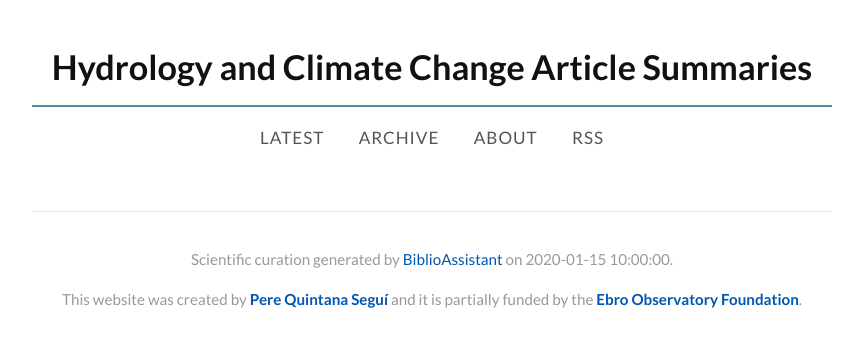
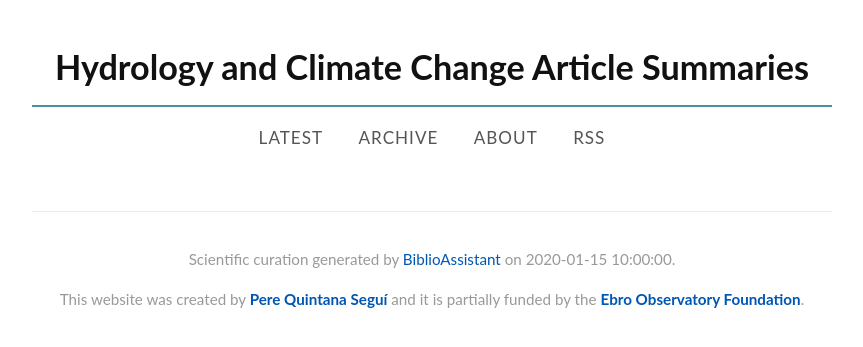
Before and after one commit to bitic/biblioassistant, a Python web app: template templates/base.html in a window 1280 px wide. Shown: the top 347 px of the page, without its empty margins (208-1071 px from the left). Run offline with Jinja, Linux system fonts and the light colour scheme; the template is opened without the code that fills it: most values are stand-ins (such as "Sample title", 1, 10 or a date in 2020).

Commit message:
style: switch to Merriweather (body) and Open Sans (headings) for better readability

```diff
--- a/templates/base.html
+++ b/templates/base.html
@@ -6,7 +6,7 @@
     <title>{% block title %}Hydrology and Climate Change Article Summaries{% endblock %}</title>
     <link rel="preconnect" href="https://fonts.googleapis.com">
     <link rel="preconnect" href="https://fonts.gstatic.com" crossorigin>
-        <link href="https://fonts.googleapis.com/css2?family=Crimson+Text:ital,wght@0,400;0,600;0,700;1,400&family=Lato:wght@300;400;700&family=Playfair+Display:wght@400;700&display=swap" rel="stylesheet">
+    <link href="https://fonts.googleapis.com/css2?family=Merriweather:ital,wght@0,300;0,400;0,700;1,400&family=Open+Sans:wght@400;600;700&display=swap" rel="stylesheet">
 
     <!-- MathJax for LaTeX rendering -->
     <script>
```
Lines whose indentation alone changed are shown as unchanged.
